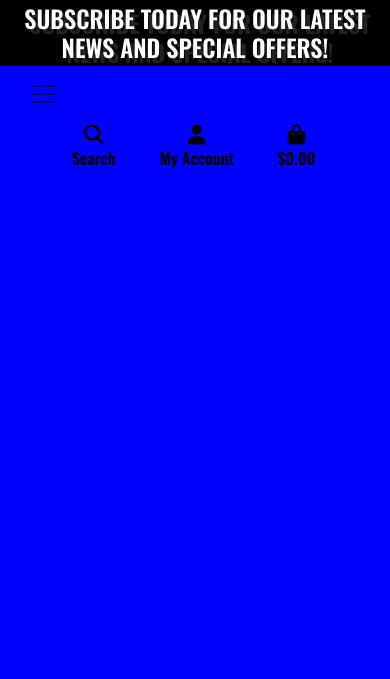
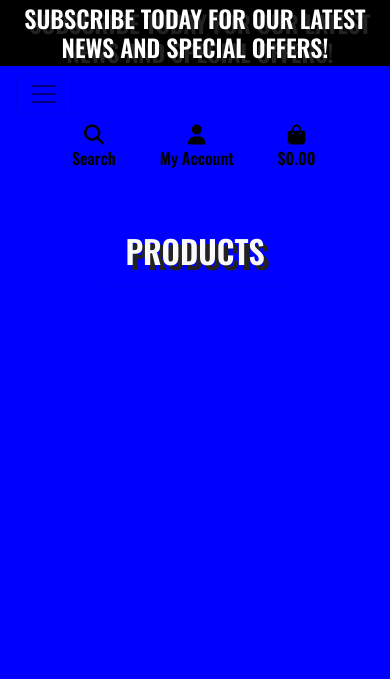
Before and after one commit to Leah1977/Fit_Time_MS4, a Django app: page /products/ in a window 390 px wide. Shown: the top 679 px of the page. Run offline with Django 3.2, Linux system fonts and the light colour scheme; data that the repository does not hold is empty; some libraries are stand-ins or nearby versions.

Commit message:
add media query for smaller screens to push down products

```diff
--- a/static/css/base.css
+++ b/static/css/base.css
@@ -104,3 +104,26 @@ body {
         padding-top: 164px;
     }
 }
+
+/* padding for mobile to push images below navbar */
+
+@media (max-width: 991px) {
+    .header-container {
+        padding-top: 116px;
+    }
+
+    body {
+        height: calc(100vh - 116px);
+    }
+}
+
+@media (max-width: 812px) {
+    .header-container {
+        padding-top: 216px;
+    }
+
+    body {
+        height: calc(100vh - 216px);
+    }
+
+}
```
